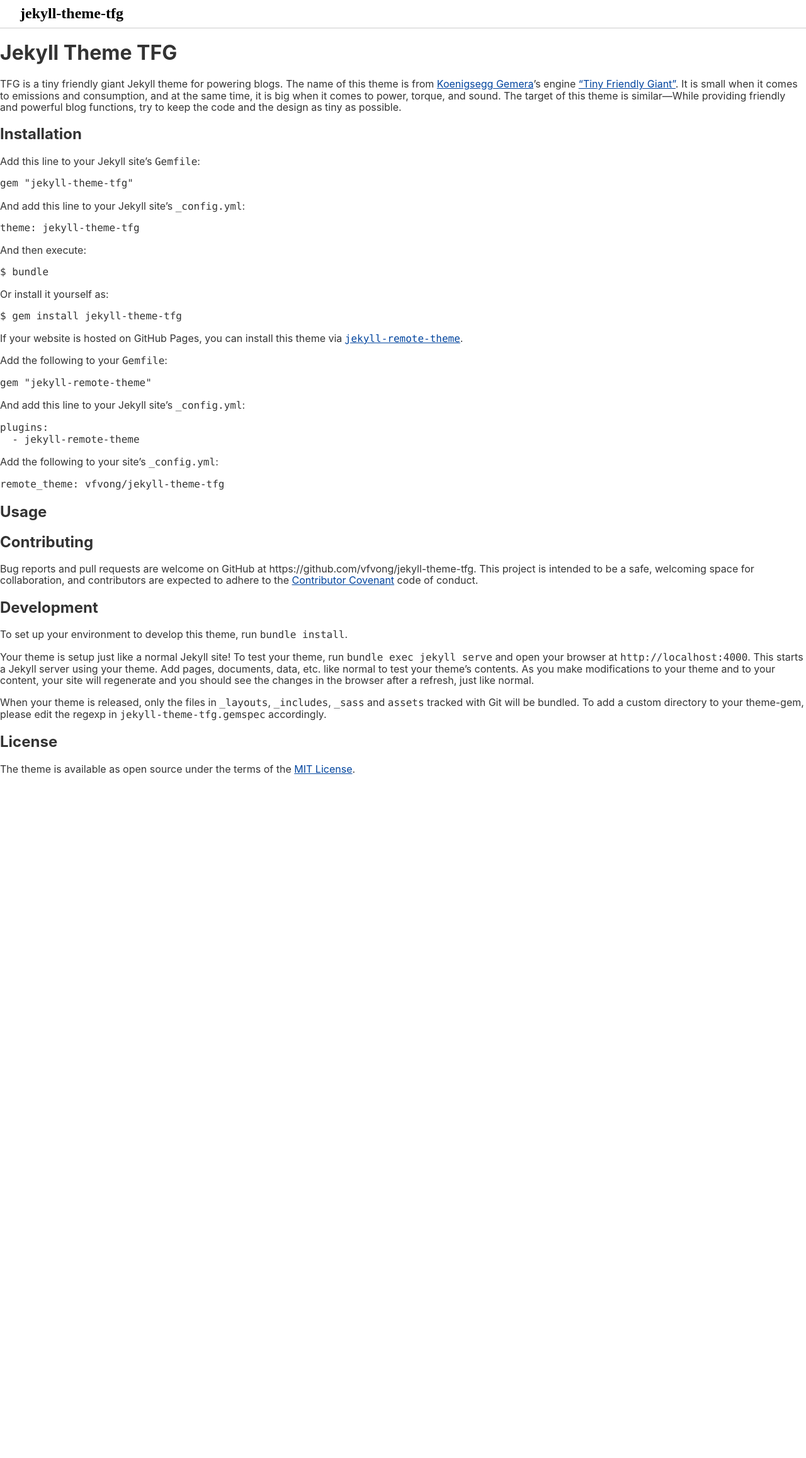
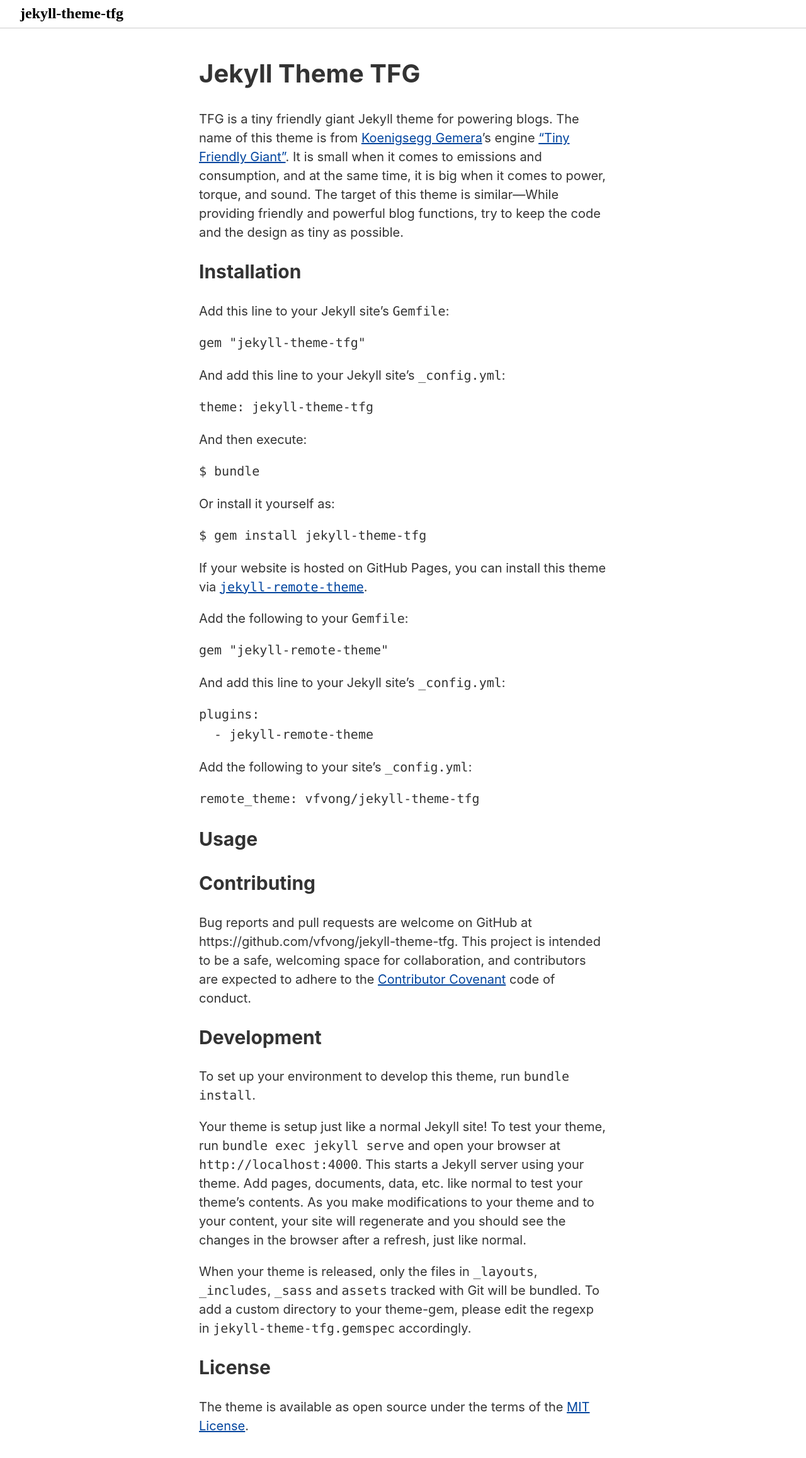
Before and after one commit to vfvong/jekyll-theme-tfg, a Jekyll site: the page built from README.md, in a window 1280 px wide. Shown: the whole page at 63% size. Built offline with Jekyll 4.4.1, drawn with Linux system fonts in a browser that asks for light colours; our own code applies the rules of GitHub Pages for plain Markdown files; before the commit the page ends 1246 px from its top, so only the background shows below that.

Commit message:
Design the homepage

```diff
--- a/_layouts/home.html
+++ b/_layouts/home.html
@@ -2,4 +2,26 @@
 layout: default
 ---
 
-{{ content }}
+<div class="measure-wide pa3 center lh-copy f5 f4-l">
+  {{ content }}
+
+  <section>
+    {% for post in site.posts %}
+        <article class="pa3 mv3 ba br4 border-color">
+          <h3 class="mt0 mb2">
+            <a href="{{ post.url | relative_url }}">
+              {{ post.title }}
+            </a>
+          </h3>
+          <p class="mv2">
+            {% if post.description %}
+              {{ post.description | strip_html }}
+            {% else %}
+              {{ post.excerpt | strip_html }}
+            {% endif %}
+          </p>
+          <time class="mb0 body-color-light f6 f5-l" datetime="{{ post.date | date_to_xmlschema }}">{{ post.date | date_to_string }}</time>
+        </article>
+    {% endfor %}
+  </section>
+</div>
```
